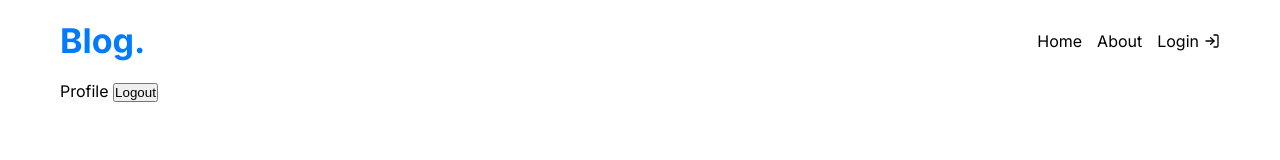
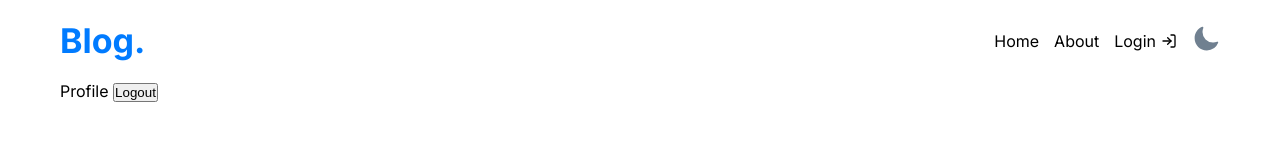
Before and after one commit to DenisMiso4enko/next-js-blog, a Next.js app: page /profile in a window 1280 px wide. Shown: the top 160 px of the page. Built offline with nearby package versions, Linux system fonts and the light colour scheme; no server answers.

Commit message:
feat: add change theme

```diff
--- a/app/globals.css
+++ b/app/globals.css
@@ -1,14 +1,22 @@
 :root {
+  --background: white;
+  --foreground: black;
+
   --color-blue: #007bff;
   --color-blue-light: #0090ff;
-    --color-blue-500: #269AD4;
-    --color-blue-700: #D4EBF6;
-    --color-gray: #808080FF;
+  --color-blue-500: #269ad4;
+  --color-blue-700: #d4ebf6;
+  --color-gray: #808080ff;
   --color-red: #ec0b0b;
 
   --radius-8: 8px;
 
   --input-font: 20px;
+}
+
+[data-theme="dark"] {
+  --background: black;
+  --foreground: white;
 }
 
 * {
--- a/app/posts/[id]/page.tsx
+++ b/app/posts/[id]/page.tsx
@@ -18,6 +18,7 @@ const Page = async ({ params }: any) => {
   return (
     <>
       <PostDetails data={data} />
+      <div>Comments</div>
     </>
   );
 };
--- a/package.json
+++ b/package.json
@@ -18,6 +18,7 @@
     "mongoose": "^7.5.3",
     "next": "13.4.19",
     "next-auth": "^4.23.1",
+    "next-themes": "^0.2.1",
     "react": "18.2.0",
     "react-dom": "18.2.0",
     "react-icons": "^4.11.0",
@@ -25,6 +26,7 @@
     "use-debounce": "^9.0.4"
   },
   "devDependencies": {
+    "@heroicons/react": "^2.0.18",
     "prettier": "3.0.3"
   }
 }
--- /dev/null
+++ b/src/shared/ui/ThemeChanger/ThemeChanger.tsx
@@ -0,0 +1,28 @@
+import { useTheme } from "next-themes";
+import { useEffect, useState } from "react";
+import { SunIcon, MoonIcon } from "@heroicons/react/24/solid";
+import styles from "./theme.module.css";
+
+export const ThemeChanger = () => {
+  const { theme, setTheme } = useTheme();
+  const [hasMounted, setHasMounted] = useState(false);
+
+  useEffect(() => setHasMounted(true), []);
+
+  if (!hasMounted) return null;
+
+  return (
+    <div>
+      <button
+        className={styles.button}
+        onClick={() => setTheme(theme === "dark" ? "light" : "dark")}
+      >
+        {theme === "dark" ? (
+          <SunIcon className={styles.sun} />
+        ) : (
+          <MoonIcon className={styles.moon} />
+        )}
+      </button>
+    </div>
+  );
+};
--- /dev/null
+++ b/src/shared/ui/ThemeChanger/theme.module.css
@@ -0,0 +1,19 @@
+.sun,
+.moon {
+  width: 28px;
+  height: 28px;
+}
+
+.sun {
+  color: orange;
+}
+
+.moon {
+  color: slategray;
+}
+
+.button {
+  background: none;
+  border: none;
+  cursor: pointer;
+}
--- a/src/widgets/Navbar/ui/Navbar.tsx
+++ b/src/widgets/Navbar/ui/Navbar.tsx
@@ -3,6 +3,7 @@ import Link from "next/link";
 import { useSession } from "next-auth/react";
 import { FiLogIn } from "react-icons/fi";
 import styles from "./navbar.module.css";
+import { ThemeChanger } from "@/src/shared/ui/ThemeChanger/ThemeChanger";
 
 const linksData = [
   {
@@ -37,6 +38,8 @@ export const Navbar = () => {
           Login <FiLogIn />
         </Link>
       )}
+
+      <ThemeChanger />
     </nav>
   );
 };
```
Also changed, not shown: app/Proveders.tsx (+6 -4 lines), src/entities/Post/ui/PostDetails/postdetails.module.css (+1 -7 lines), 1 other file (tests, documents, lock files or other folders). Lines whose indentation alone changed are shown as unchanged.
